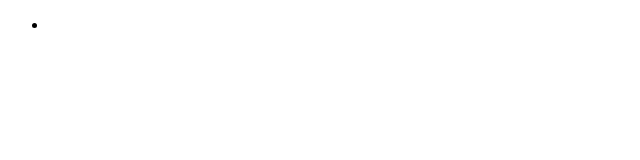
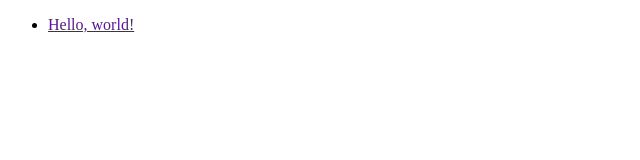
Before and after one commit to Tomnguyen2604/project0, a plain HTML site: page index.html in a window 1280 px wide. Shown: the whole page, without its empty margins (0-640 px from the left). Drawn offline with Linux system fonts and the light colour scheme.

Commit message:
Update index.html

```diff
--- a/index.html
+++ b/index.html
@@ -6,7 +6,7 @@
     <body>
 <!--Site navigation menu -->
 <ul class="navbar">
-    <li><a href=""
+    <li><a href="">
 
         Hello, world!
     </body>
```
